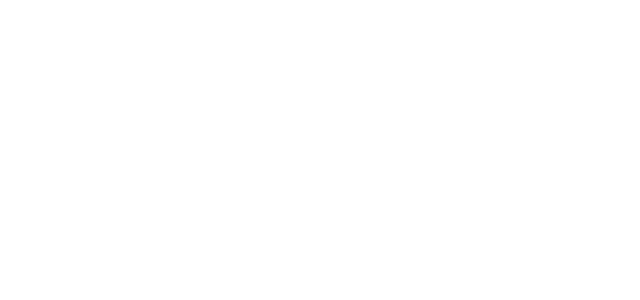
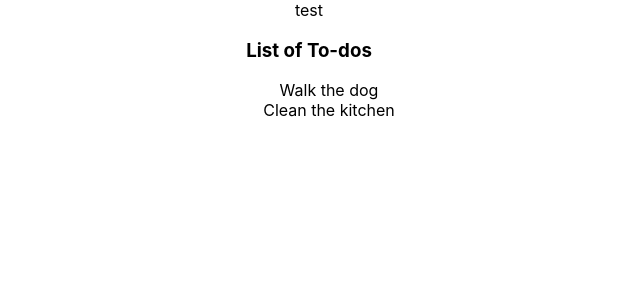
Before and after one commit to George47/arternal-take-home-George-Wang, a React (Create React App) app: page / in a window 1280 px wide. Shown: the top 300 px of the page, without its empty margins (331-971 px from the left). Built offline with nearby package versions, Linux system fonts and the light colour scheme.

Commit message:
initiate todo list

```diff
--- a/src/components/TodoList.js
+++ b/src/components/TodoList.js
@@ -4,8 +4,43 @@
 import '../assets/css/TodoList.css';
 
 class TodoList extends React.Component {
+    constructor() {
+        super();
+
+        // initiate to-do list with sample placeholders within state
+        this.state = {
+            todos: [
+                {
+                    description: "Walk the dog",
+                }, {
+                    description: "Clean the kitchen",
+                }
+            ]
+        }
+    }
+
     render() {
-        return <div></div>;
+        return (
+            <div className="container">
+                {/* app header */}
+                <div className="app-header">
+                    test
+                </div>
+                {/* to-do list content */}
+                <h3>List of To-dos</h3>
+                <ul className="todo-list">
+                    {
+                        this.state.todos.map((v,k) => {
+                            return (
+                                <div>
+                                    {v.description}
+                                </div>
+                            )
+                        })
+                    }
+                </ul>
+            </div>
+        );
     }
 }
 
```
